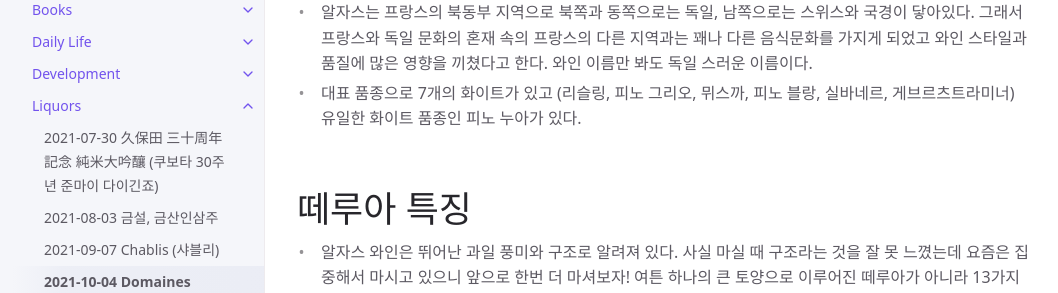
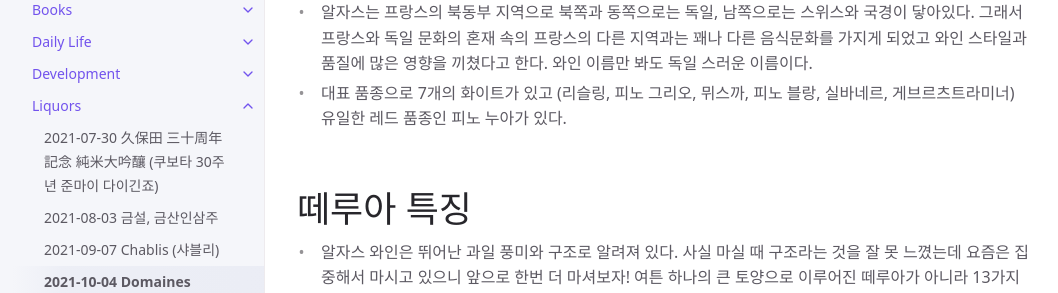
Before and after one commit to SEONGTAEK01/SEONGTAEK01.github.io, a Jekyll site: the page built from docs/liquors/2021-10-04.md, in a window 1280 px wide and 900 px high, scrolled down 1067 px. Shown: the part 178-471 px from the top of the window, without its empty margins (107-1165 px from the left). Built offline with Jekyll 4.4.1, drawn with Linux system fonts in a browser that asks for light colours.

Commit message:
Update typo from white -> red

```diff
--- a/docs/liquors/2021-10-04.md
+++ b/docs/liquors/2021-10-04.md
@@ -28,7 +28,7 @@ tags: [pinot noir, alsace, domaines schlumberger, 도멘 슐룸베르거, 떼루
 
 # 지역 특징
 - 알자스는 프랑스의 북동부 지역으로 북쪽과 동쪽으로는 독일, 남쪽으로는 스위스와 국경이 닿아있다. 그래서 프랑스와 독일 문화의 혼재 속의 프랑스의 다른 지역과는 꽤나 다른 음식문화를 가지게 되었고 와인 스타일과 품질에 많은 영향을 끼쳤다고 한다. 와인 이름만 봐도 독일 스러운 이름이다.
-- 대표 품종으로 7개의 화이트가 있고 (리슬링, 피노 그리오, 뮈스까, 피노 블랑, 실바네르, 게브르츠트라미너) 유일한 화이트 품종인 피노 누아가 있다.
+- 대표 품종으로 7개의 화이트가 있고 (리슬링, 피노 그리오, 뮈스까, 피노 블랑, 실바네르, 게브르츠트라미너) 유일한 레드 품종인 피노 누아가 있다.
 
 # 떼루아 특징
 - 알자스 와인은 뛰어난 과일 풍미와 구조로 알려져 있다. 사실 마실 때 구조라는 것을 잘 못 느꼈는데 요즘은 집중해서 마시고 있으니 앞으로 한번 더 마셔보자! 여튼 하나의 큰 토양으로 이루어진 떼루아가 아니라 13가지 정도의 다양한 토양이 마치 모자이크처럼 분포되어 있어 다양한 스타일의 와인을 생산할 수 있다.
```
